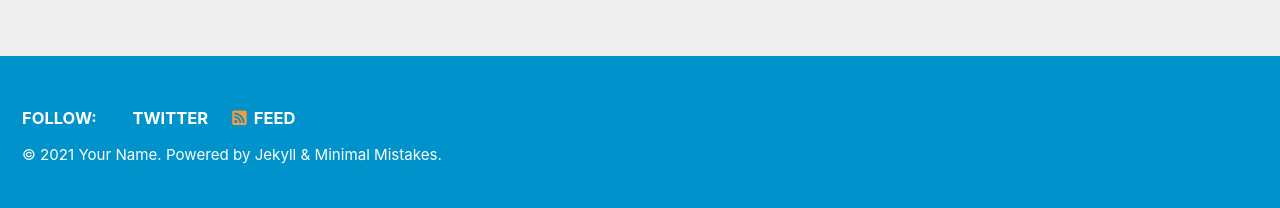
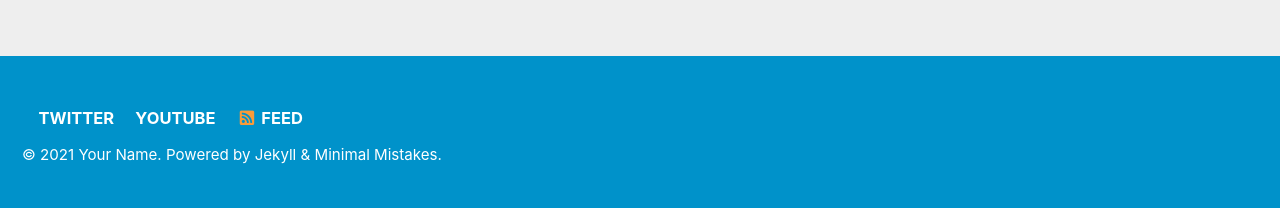
Before and after one commit to psyrig/psyrig.github.io, a Jekyll site: the page built from index.html, in a window 1280 px wide. Shown: the part 1660-1868 px from the top of the page. Built offline with Jekyll 4.4.1, drawn with Linux system fonts in a browser that asks for light colours; cached includes are drawn as plain includes; the list of posts is cut into pages by our own code.

Commit message:
Fix social links

```diff
--- a/_config.yml
+++ b/_config.yml
@@ -94,6 +94,10 @@ baidu_site_verification  :
 # Social Sharing
 twitter:
   username               : &twitter ""
+youtube:
+  username               : &youtube ""
+github:
+  username               : &github ""
 facebook:
   username               :
   app_id                 :
@@ -106,7 +110,7 @@ social:
   name                   : # If the user or organization name differs from the site's name
   links: # An array of links to social media profiles
     - "https://twitter.com"
-    - "https://www.youtube.com/"
+    - "https://www.youtube.com"
     - "https://github.com/psyrig"
 
 # Analytics
@@ -136,7 +140,7 @@ author:
       url: "https://twitter.com"
     - label: "YouTube"
       icon: "fab fa-fw fa-youtube-square"
-      url: "https://www.youtube.com/"
+      url: "https://www.youtube.com"
    # - label: "Facebook"
    #   icon: "fab fa-fw fa-facebook-square"
       # url: "https://facebook.com/"
@@ -155,7 +159,7 @@ footer:
       url: "https://twitter.com"
     - label: "YouTube"
       icon: "fab fa-fw fa-youtube-square"
-      url: "https://www.youtube.com/"
+      url: "https://www.youtube.com"
     # label: "Facebook"
     #  icon: "fab fa-fw fa-facebook-square"
       # url:
--- a/_data/ui-text.yml
+++ b/_data/ui-text.yml
@@ -27,7 +27,7 @@ en: &DEFAULT_EN
   comments_title             : "Comments"
   more_label                 : "Learn more"
   related_label              : "You may also enjoy"
-  follow_label               : "Follow:"
+  follow_label               :
   feed_label                 : "Feed"
   powered_by                 : "Powered by"
   website_label              : "Website"
--- a/_includes/footer.html
+++ b/_includes/footer.html
@@ -4,13 +4,13 @@
       <li><strong>{{ site.data.ui-text[site.locale].follow_label }}</strong></li>
     {% endif %}
     {% if site.twitter.username %}
-      <li><a href="https://twitter.com/{{ site.twitter.username }}"><i class="fa fa-fw fa-twitter-square" aria-hidden="true"></i> Twitter</a></li>
+      <li><a href="https://twitter.com/{{ site.twitter.username }}"><i class="fa fa-twitter-square" aria-hidden="true"></i>Twitter</a></li>
     {% endif %}
     {% if site.youtube.username %}
-      <li><a href="https://www.youtube.com/{{ site.youtube.username }}"><i class="fa fa-fw fa-youtube-square" aria-hidden="true"></i>YouTube</a></li>
+      <li><a href="https://www.youtube.com/{{ site.youtube.username }}"><i class="fa fa-youtube-play" aria-hidden="true"></i>YouTube</a></li>
     {% endif %}
      {% if site.author.github %}
-      <li><a href="https://github.com/psyrig{{ site.author.github }}"><i class="fa fa-fw fa-github" aria-hidden="true"></i> GitHub</a></li>
+      <li><a href="https://github.com/{{ site.author.github }}"><i class="fa fa-github" aria-hidden="true"></i>GitHub</a></li>
     {% endif %}
     <li><a href="{% if site.atom_feed.path %}{{ site.atom_feed.path }}{% else %}{{ '/feed.xml' | absolute_url }}{% endif %}"><i class="fa fa-fw fa-rss-square" aria-hidden="true"></i> {{ site.data.ui-text[site.locale].feed_label | default: "Feed" }}</a></li>
   </ul>
```
